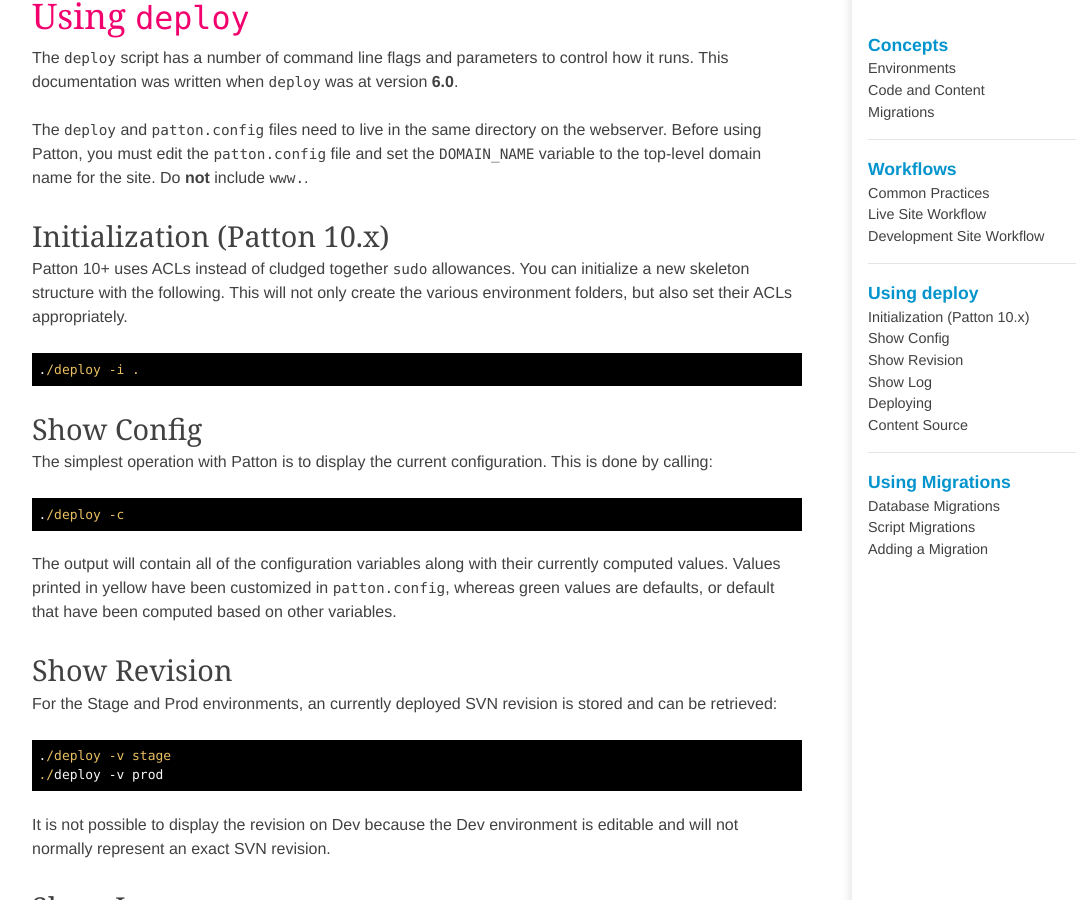
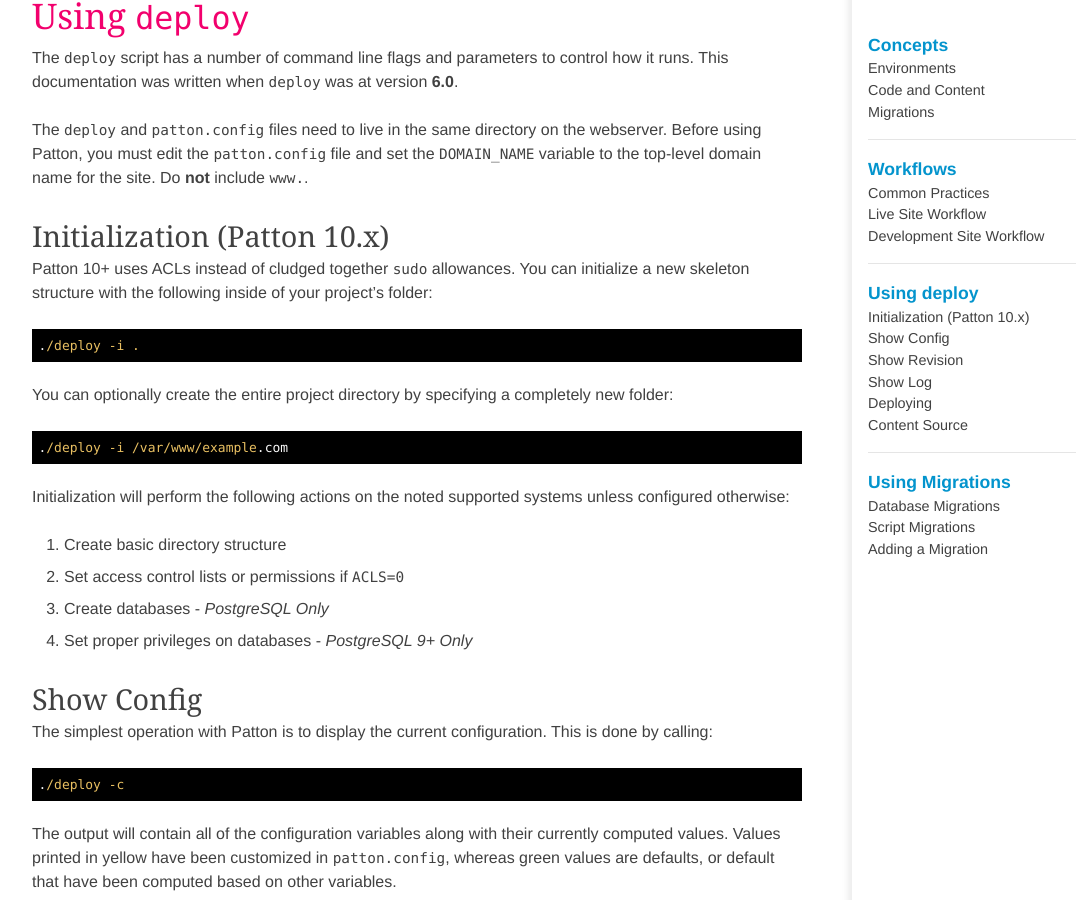
Before and after one commit to imarc/handbook, a Jekyll site: the page built from deployment.markdown, in a window 1280 px wide and 900 px high, scrolled down 3130 px. Shown: the whole window, without its empty margins (88-1164 px from the left). Built offline with Jekyll 4.4.1, drawn with Linux system fonts in a browser that asks for light colours; nearby versions of some CDN libraries; some web fonts are replaced.

Commit message:
Some intialization information updates on deployment

```diff
--- a/deployment.markdown
+++ b/deployment.markdown
@@ -141,10 +141,23 @@
 ### Initialization (Patton 10.x)
 
 Patton 10+ uses ACLs instead of cludged together `sudo` allowances.  You can
-initialize a new skeleton structure with the following.   This will not only create
-the various environment folders, but also set their ACLs appropriately.
+initialize a new skeleton structure with the following inside of your project's
+folder:
 
 	./deploy -i .
+
+You can optionally create the entire project directory by specifying a completely
+new folder:
+
+	./deploy -i /var/www/example.com
+
+Initialization will perform the following actions on the noted supported systems
+unless configured otherwise:
+
+1. Create basic directory structure
+2. Set access control lists or permissions if `ACLS=0`
+3. Create databases - *PostgreSQL Only*
+4. Set proper privileges on databases - *PostgreSQL 9+ Only*
 
 ### Show Config
 
```
